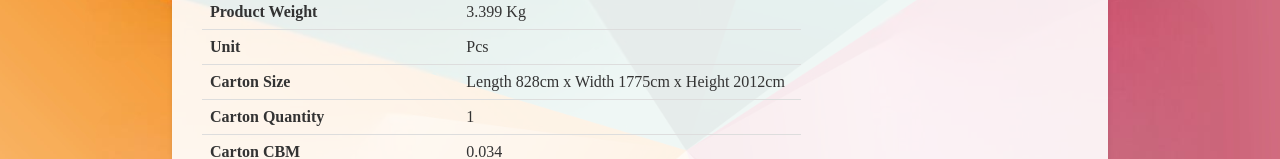
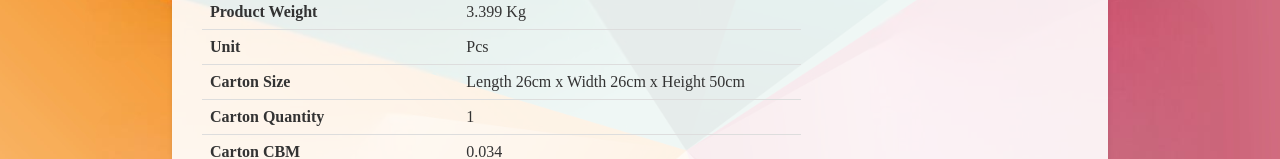
Before and after one commit to GBSLIT/GBSL25176, a plain HTML site: page index.html in a window 1280 px wide. Shown: the part 445-604 px from the top of the page. Drawn offline with Linux system fonts and the light colour scheme.

Commit message:
Update index.html

```diff
--- a/index.html
+++ b/index.html
@@ -167,7 +167,7 @@
                 </tr>
                 <tr>
                     <th>Carton Size</th>
-                    <td>Length 828cm x Width 1775cm x Height 2012cm</td>
+                    <td>Length 26cm x Width 26cm x Height 50cm</td>
                 </tr>
                 <tr>
                     <th>Carton Quantity</th>
```
